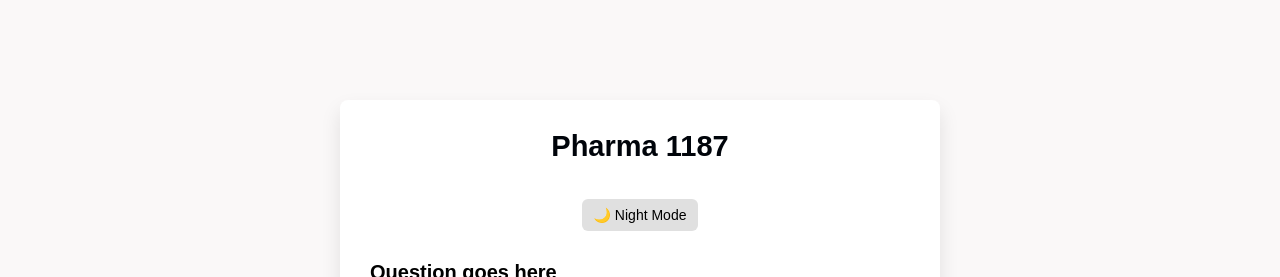
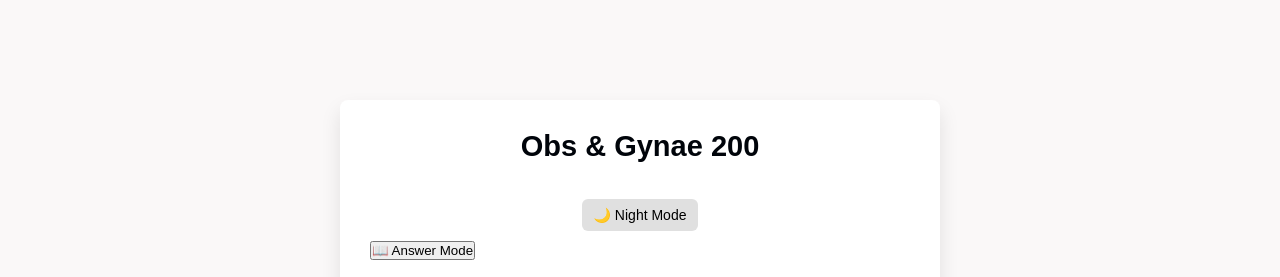
Before and after one commit to Myu007/2025-SEM04-Pharma1187, a plain HTML site: page index.html in a window 1280 px wide. Shown: the top 277 px of the page. Drawn offline with Linux system fonts and the light colour scheme.

Commit message:
Update index.html

```diff
--- a/index.html
+++ b/index.html
@@ -4,7 +4,7 @@
 <head>
   <meta charset="UTF-8">
   <meta name="viewport" content="width=device-width, initial-scale=1.0">
-  <title>SEM-04 Pharma-1187</title>
+  <title>SEM-04 Pharma-500</title>
   <link rel="stylesheet" href="style.css">
   <style>
     .disclaimer {
@@ -19,8 +19,11 @@
 <body>
 
   <div class="app">
-    <h1>Pharma 1187</h1>
-<button id="night-mode-toggle" type="button">🌙 Night Mode</button>
+    <h1>Obs & Gynae 200</h1>
+    <div class="toggle-buttons">
+      <button id="night-mode-toggle" type="button">🌙 Night Mode</button>
+      <button id="mode-toggle" type="button" title="Switch to Answer Mode">📖 Answer Mode</button>
+    </div>
 
     <div class="quiz">
       <h2 id="question">Question goes here</h2>
```
